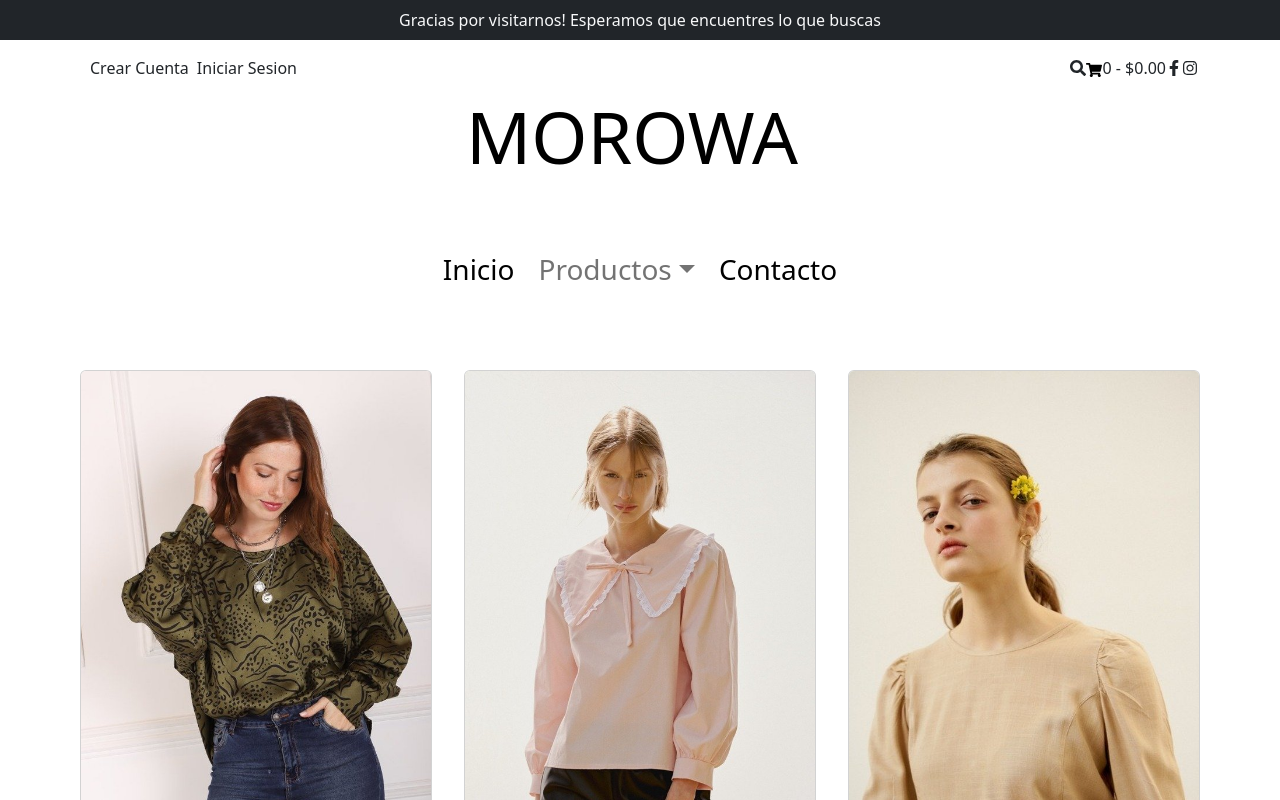
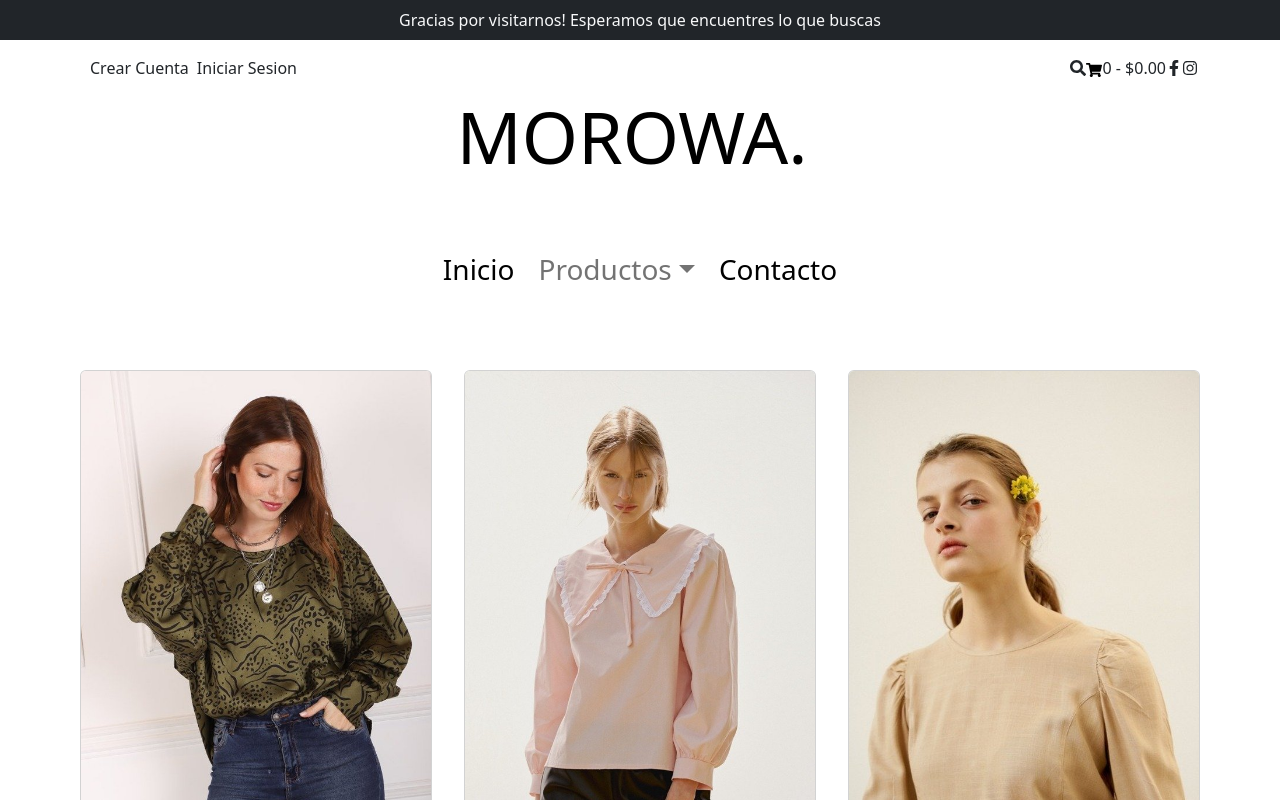
Before and after one commit to francoariel1492/ecomerce-parente34800, a React (Vite) app: page / in a window 1280 px wide. Shown: the top 800 px of the page. Built offline with nearby package versions, Linux system fonts and the light colour scheme.

Commit message:
PreEntrega2+Parente

```diff
--- a/src/components/Titulo/Titulo.jsx
+++ b/src/components/Titulo/Titulo.jsx
@@ -1,6 +1,6 @@
 const Titulo = () => {
   return (
-    <h2 className="display-2">MOROWA</h2>
+    <h2 className="display-2">MOROWA.</h2>
   )
 }
 
```
